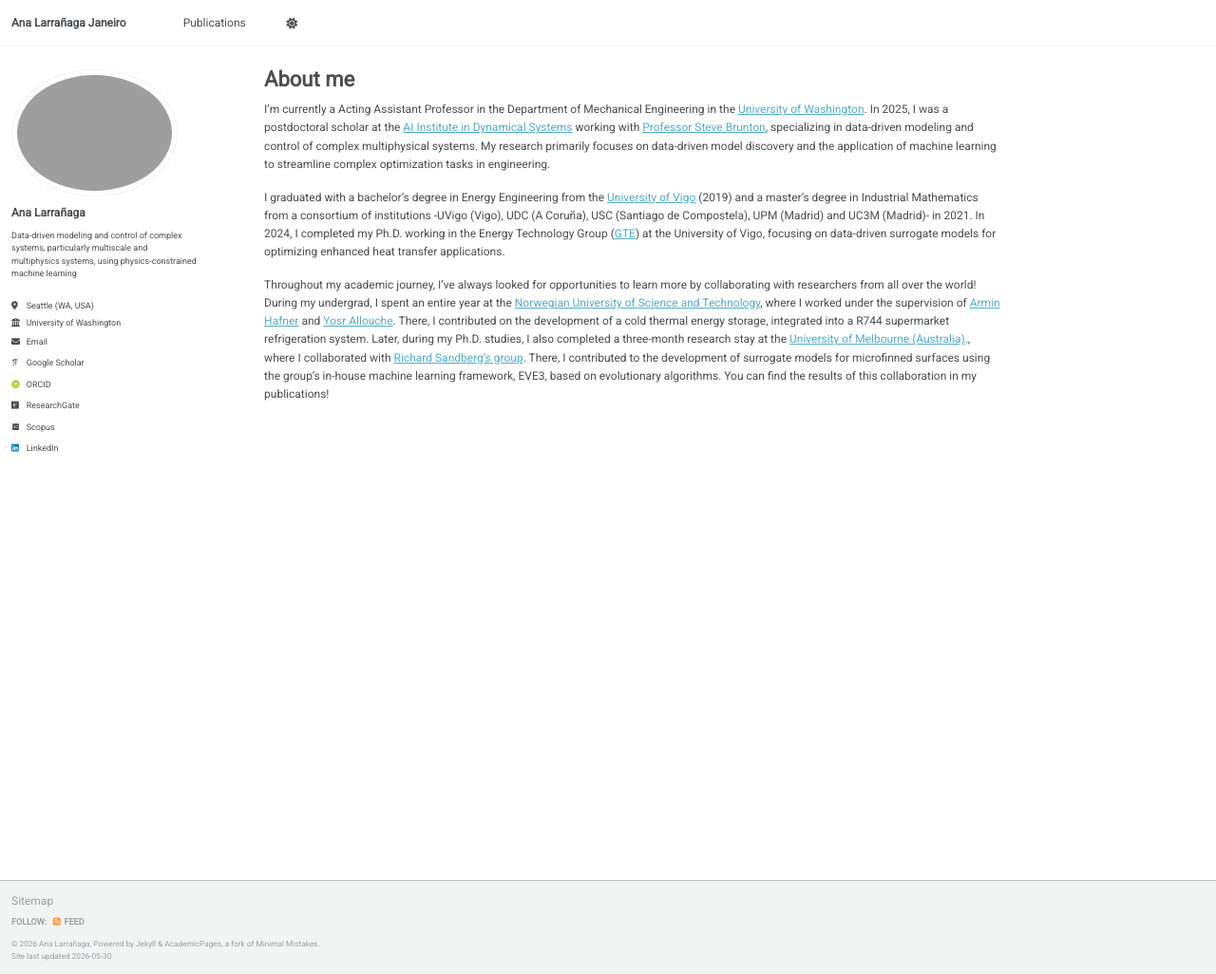
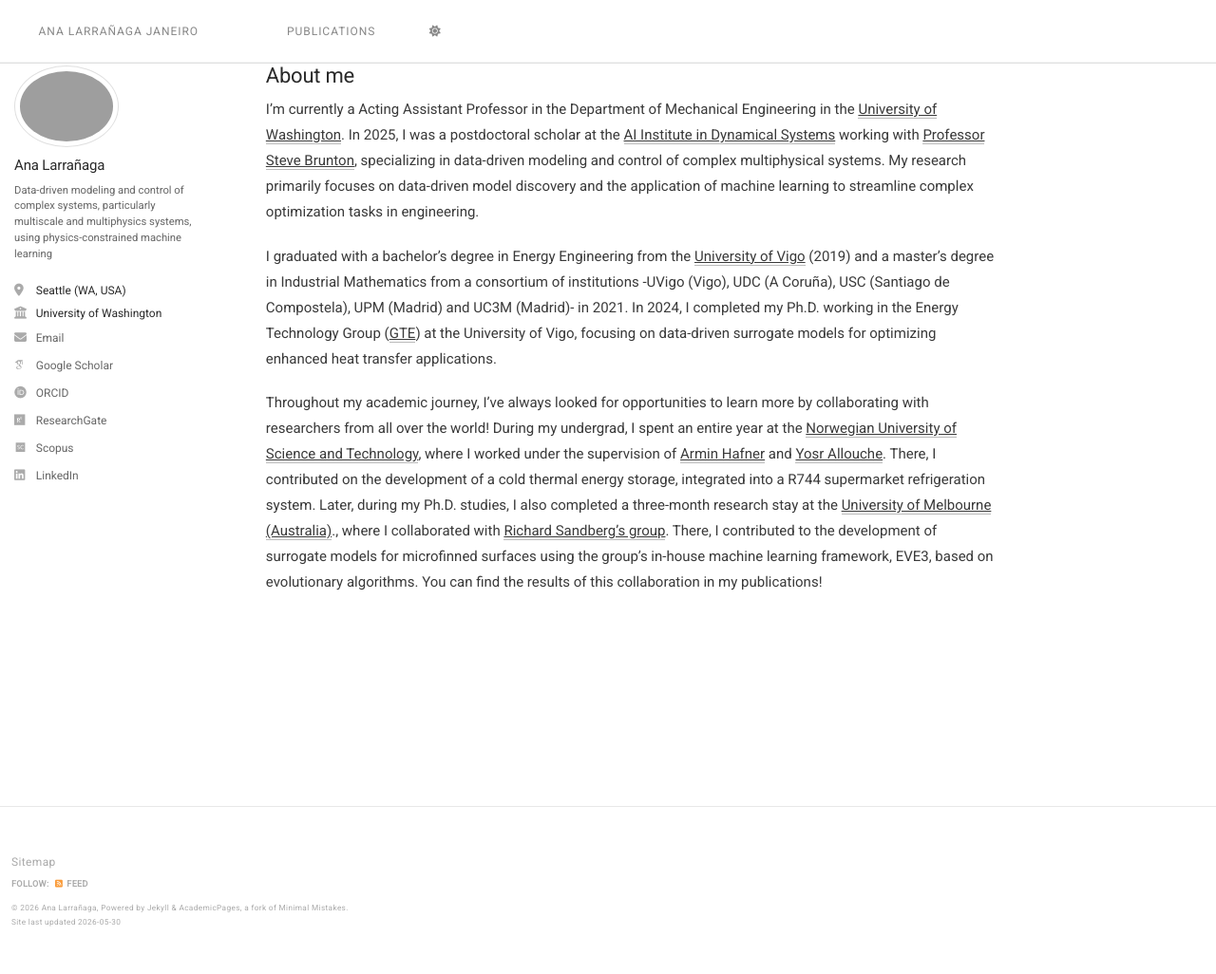
Before and after one commit to alarran/alarran.github.io, a Jekyll site: the page built from _pages/about.md, in a window 1280 px wide and 1026 px high. Shown: the whole window at 95% size. Built offline with Jekyll 4.4.1, drawn with Linux system fonts in a browser that asks for light colours; some web fonts are replaced; a script that is not in the unit is left out.

Commit message:
add custom stylesheet import

```diff
--- a/assets/css/main.scss
+++ b/assets/css/main.scss
@@ -57,3 +57,4 @@ h2 {
 h3 {
   font-size: 16px;
 }
+@import "academic-pages-custom";
```
